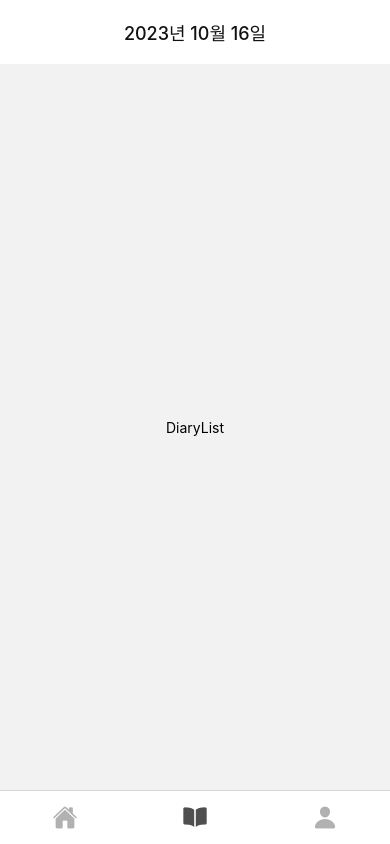
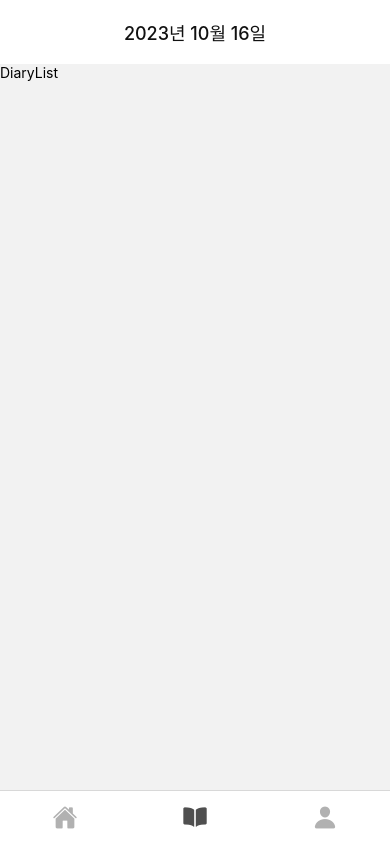
Before and after one commit to jejejekim/BaseballDiary, a React Native app in the folder my-baseball-diary/: screen /DiaryList in a window 390 px wide. Built offline with nearby package versions, Linux system fonts and the light colour scheme.

Commit message:
Fead: styled-componenets, Theme, Typescript

```diff
--- a/my-baseball-diary/App.js
+++ b/my-baseball-diary/App.js
@@ -9,6 +9,8 @@ import { NavigationContainer, DarkTheme, DefaultTheme } from '@react-navigation/
 import Tabs from './navigation/Tabs';
 import Root from './navigation/Root';
 import Stack from './navigation/Stack';
+import { ThemeProvider } from 'styled-components';
+import { darkTheme, lightTheme } from './styled';
 
 SplashScreen.preventAutoHideAsync();
 
@@ -28,9 +30,10 @@ export default function App() {
   }
 
   return(
-    <NavigationContainer onReady={onLayoutRootView} theme={isDark ? DarkTheme : DefaultTheme}>
-      <Root />
-      {/* <Stack /> */}
-    </NavigationContainer>
+    <ThemeProvider theme={isDark ? darkTheme : lightTheme}>
+      <NavigationContainer onReady={onLayoutRootView} theme={isDark ? DarkTheme : DefaultTheme}>
+        <Root />
+      </NavigationContainer>
+    </ThemeProvider>
     )
 }
--- a/my-baseball-diary/srceens/DiaryList.js
+++ /dev/null
@@ -1,12 +0,0 @@
-import React from "react";
-import { View, Text, TouchableOpacity } from "react-native";
-
-const DiaryList = ({navigation: {navigate}}) =>(
-    <TouchableOpacity
-    onPress={()=>navigate("Stack", {screen: "Diary"})}
-    style={{flex:1, justifyContent: "center", alignItems: "center"}}>
-        <Text>DiaryList</Text>
-    </TouchableOpacity>
-);
-
-export default DiaryList;
--- /dev/null
+++ b/my-baseball-diary/srceens/DiaryList.tsx
@@ -0,0 +1,24 @@
+import React from "react";
+import { View, Text } from "react-native";
+import styled from "styled-components/native";
+import type { NativeStackScreenProps } from '@react-navigation/native-stack';
+
+const Touch = styled.TouchableOpacity`
+    flex:1;
+    justify-content: "center";
+    align-items: "center";
+`;
+
+const Title = styled.Text`
+    color: ${props=>props.theme.textColor};
+`;
+
+const DiaryList: React.FC<NativeStackScreenProps<any, "DiaryList">> = ({
+    navigation: {navigate}
+}) =>(
+    <Touch onPress={()=>navigate("Stack", {screen: "Diary"})}>
+        <Title>DiaryList</Title>
+    </Touch>
+);
+
+export default DiaryList;
--- a/my-baseball-diary/srceens/Home.js
+++ /dev/null
@@ -1,10 +0,0 @@
-import React from "react";
-import { View, Text } from "react-native";
-
-const Home = () =>(
-    <View style={{flex:1, justifyContent: "center", alignItems: "center"}}>
-        <Text>Home</Text>
-    </View>
-);
-
-export default Home;
--- /dev/null
+++ b/my-baseball-diary/srceens/Home.tsx
@@ -0,0 +1,17 @@
+import React from "react";
+import { View, Text } from "react-native";
+import styled from "styled-components/native";
+
+const Test = styled.View`
+    flex:1;
+    justify-content: "center";
+    align-items: "center";
+`;
+
+const Home = () =>(
+    <Test>
+        <Text>Home</Text>
+    </Test>
+);
+
+export default Home;
--- /dev/null
+++ b/my-baseball-diary/styled.js
@@ -0,0 +1,10 @@
+import { POINTGREEN, POINTRED } from "./colors"
+
+export const lightTheme = {
+    mainBgColor: "blue",
+    textColor: POINTRED
+}
+export const darkTheme = {
+    mainBgColor: "black",
+    textColor: "white"
+}
--- /dev/null
+++ b/my-baseball-diary/tsconfig.json
@@ -0,0 +1,3 @@
+{
+    "extends": "@tsconfig/react-native/tsconfig.json"
+  }
```
Also changed, not shown: my-baseball-diary/package.json (+8 -2 lines), my-baseball-diary/styled.d.ts (added, +12 -0 lines), my-baseball-diary/srceens/MyPage.tsx (renamed from my-baseball-diary/srceens/MyPage.js), 1 other file (tests, documents, lock files or other folders).
